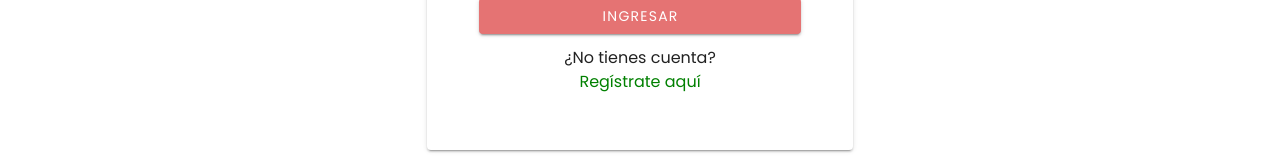
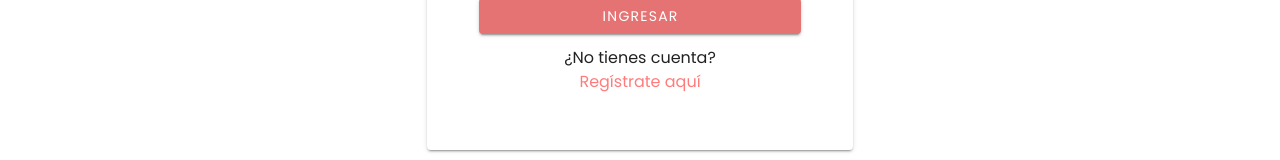
Before and after one commit to lgsilvestre/G5_ProyTaller_1_2022, a Vue app in the folder cliente/: page /login in a window 1280 px wide. Shown: the part 454-614 px from the top of the page. Built offline with nearby package versions, Linux system fonts and the light colour scheme.

Commit message:
arreglo nuevo en login

```diff
--- a/cliente/src/views/login.vue
+++ b/cliente/src/views/login.vue
@@ -91,7 +91,7 @@ export default {
 }
 
 a:link {
-  color: green;
+  color: rgb(255, 124, 124);
   background-color: transparent;
   text-decoration: none;
 }
```
